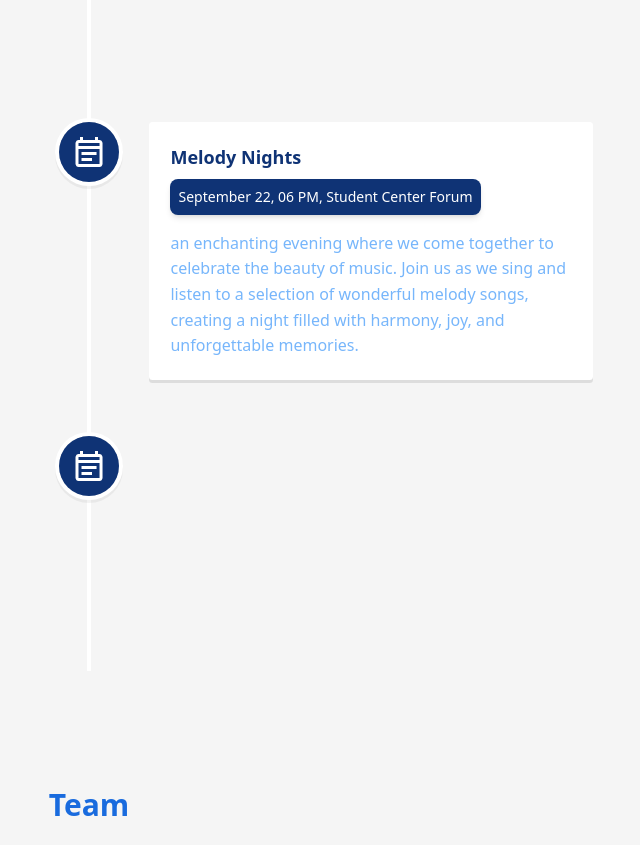
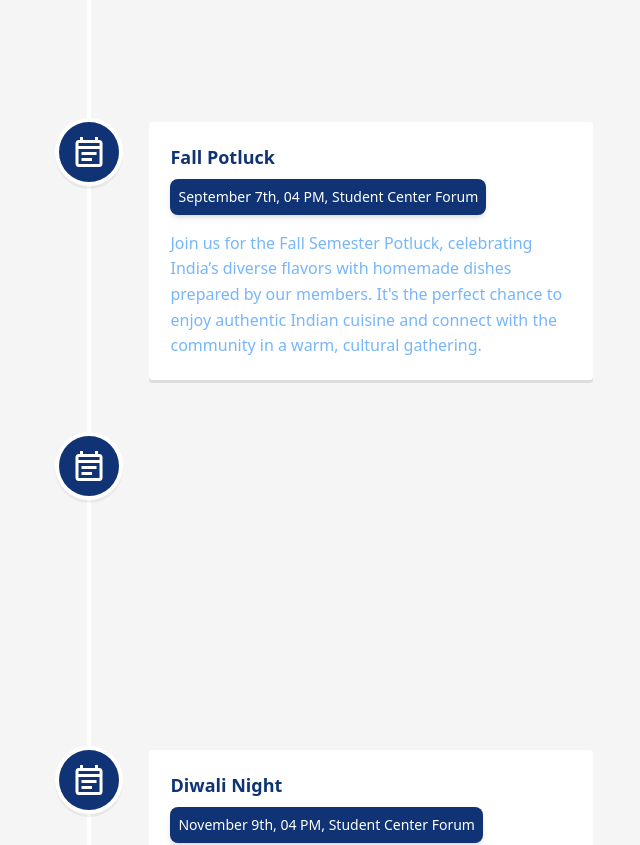
Before and after one commit to saikiran-13/fia-website, a React (Vite) app: page / in a window 1280 px wide. Shown: the part 1420-2265 px from the top of the page, without its empty margins (551-1191 px from the left). Built offline with nearby package versions, Linux system fonts and the light colour scheme.

Commit message:
added and changed some dates for the events

```diff
--- a/src/components/Content/Events/data.js
+++ b/src/components/Content/Events/data.js
@@ -3,27 +3,33 @@ export const events = {
   Upcoming: [
     {
       title: "Kayaking Adventure",
-      timeline: "August 29, 10 AM, Raquette River",
+      timeline: "August 31, 10 AM, Raquette River",
       description:
         "Join us for an exciting kayaking adventure on the beautiful Raquette River. Experience the thrill of the water, connect with fellow members, and enjoy a day of fun and exploration.",
     },
     {
+      title: "Fall Potluck",
+      timeline: "September 7th, 04 PM, Student Center Forum ",
+      description:
+        "Join us for the Fall Semester Potluck, celebrating India’s diverse flavors with homemade dishes prepared by our members. It's the perfect chance to enjoy authentic Indian cuisine and connect with the community in a warm, cultural gathering.",
+    },
+    {
       title: "Melody Nights",
-      timeline: "September 22, 06 PM, Student Center Forum ",
+      timeline: "October 5th, 06 PM, Student Center Forum ",
       description:
         "an enchanting evening where we come together to celebrate the beauty of music. Join us as we sing and listen to a selection of wonderful melody songs, creating a night filled with harmony, joy, and unforgettable memories.",
     },
     {
       title: "Diwali Night",
-      timeline: "November 09, 04 PM, Student Center Forum ",
+      timeline: "November 9th, 04 PM, Student Center Forum ",
       description:
-        "Join us for a night of lights, music, and dance to celebrate Diwali, the festival of lights. There will be performances, traditional food, and much more.",
+        "Join us for a night of lights, music, and dance to celebrate Diwali, the festival of lights. There will be performances, traditional food, and much more. We look forward to seeing you there!",
     },
   ],
   Past: [
     {
       title: "Semester End Party",
-      timeline: "May 04, 05 PM, Cheel Barbens Room",
+      timeline: "May 4th, 05 PM, Cheel Barbens Room",
       description:
         "Celebrate the end of the semester with us at the Chell Barbens Room. The event featured great music, delicious food, and a chance to unwind and enjoy the company of friends as we marked the conclusion of a successful academic term.",
     },
@@ -35,7 +41,7 @@ export const events = {
     },
     {
       title: "Gudi Padwa",
-      timeline: "April 09, Concrete Cafe",
+      timeline: "April 9th, Concrete Cafe",
       description:
         "We had the pleasure of celebrating Ugadi, Gudi Padwa, and Cheti Chand, embracing the new year with vibrant festivities. Together, we rejoiced in the richness of our traditions and the beauty of renewal, wishing everyone a year filled with prosperity, success, and joy.",
     },
```
